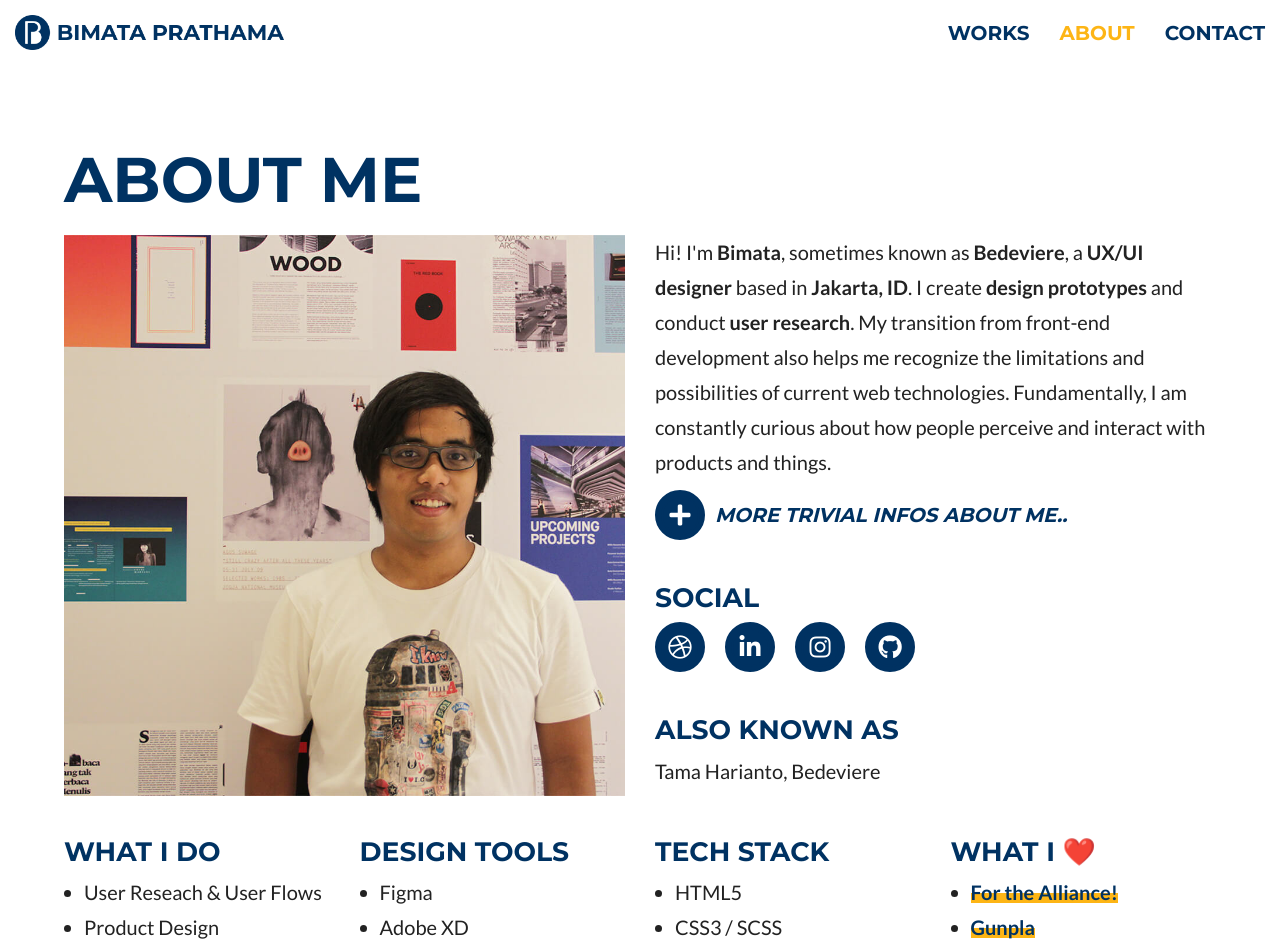
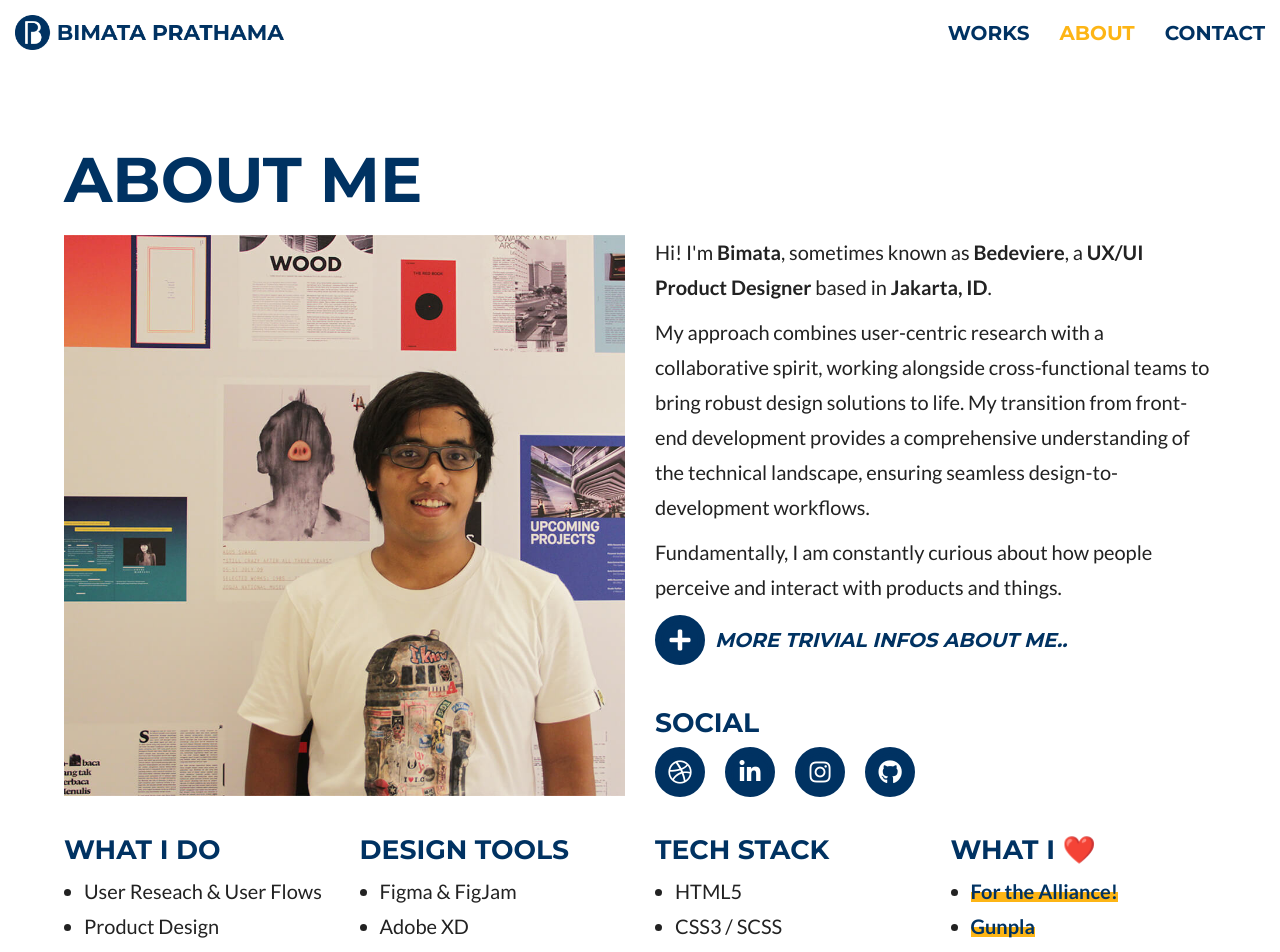
Before and after one commit to bedeviere/bimata3-vue, a Vue app: page /about in a window 1280 px wide. Shown: the top 952 px of the page. Built offline with nearby package versions, Linux system fonts and the light colour scheme.

Commit message:
update meta title, update about me page

```diff
--- a/src/App.vue
+++ b/src/App.vue
@@ -30,7 +30,7 @@
 export default {
   name: 'app',
   metaInfo: {
-    title: 'Bimata Prathama, UX/UI Designer'
+    title: 'Bimata Prathama, UX/UI Product Designer'
   },
   data() {
     return {
--- a/src/views/About.vue
+++ b/src/views/About.vue
@@ -11,7 +11,9 @@
           </div>
           <div class="column">
             <div class="about-overview">
-              <p>Hi! I'm <strong>Bimata</strong>, sometimes known as <strong>Bedeviere</strong>, a <strong>UX/UI designer</strong> based in <strong>Jakarta, ID</strong>. I create <strong>design prototypes</strong> and conduct <strong>user research</strong>. My transition from front-end development also helps me recognize the limitations and possibilities of current web technologies. Fundamentally, I am constantly curious about how people perceive and interact with products and things.</p>
+              <p>Hi! I'm <strong>Bimata</strong>, sometimes known as <strong>Bedeviere</strong>, a <strong>UX/UI Product Designer</strong> based in <strong>Jakarta, ID</strong>.</p>
+              <p>My approach combines user-centric research with a collaborative spirit, working alongside cross-functional teams to bring robust design solutions to life. My transition from front-end development provides a comprehensive understanding of the technical landscape, ensuring seamless design-to-development workflows.</p>
+              <p>Fundamentally, I am constantly curious about how people perceive and interact with products and things.</p>
               <transition-expand>
                 <div class="about-overview-more" v-show="overviewMore">
                   <p>By day, I research, brainstorm, experiment, and design for a living. By night, you might find me chilling in <a href="https://playvalorant.com/en-us/" target="_blank">VALORANT</a>, clicking heads quickly and stuff.</p>
@@ -33,9 +35,6 @@
                 <li><a class="button btn-icon btn-primary" href="http://instagram.com/bedeviere" target="_blank"><i class="fab fa-fw fa-instagram"></i></a></li>
                 <li><a class="button btn-icon btn-primary" href="http://github.com/bedeviere" target="_blank"><i class="fab fa-fw fa-github"></i></a></li>
               </ul>
-              <br>
-              <h4>Also Known As</h4>
-              <p>Tama Harianto, Bedeviere</p>
             </div>
           </div>
         </div>
@@ -58,7 +57,7 @@
                 <div class="about-design">
                   <h4>Design Tools</h4>
                   <ul class="list-bullet">
-                    <li>Figma</li>
+                    <li>Figma & FigJam</li>
                     <li>Adobe XD</li>
                     <li>Sketch</li>
                     <li>Adobe Illustrator</li>
@@ -114,7 +113,7 @@
           <div class="column">
             <h4>About this Website</h4>
             <p>This site has been designed and built using <a href="https://bulma.io/" target="_blank">Bulma CSS Framework</a> as the skeleton, with some customizations along the way. It's rendered and transitioned through <a href="https://vuejs.org/" target="_blank">Vue.JS</a>.</p>
-            <p>The CSS is written in <a href="https://sass-lang.com/" target="_blank">Sass</a>, with <strong>mobile first approach</strong> and with <a href="https://type-scale.com/" target="_blank">Perfect Fourth scale</a> for a <a href="https://alistapart.com/article/more-meaningful-typography" target="_blank">more meaningful typhography</a>.</p>
+            <p>The CSS is written in <a href="https://sass-lang.com/" target="_blank">Sass</a>, with <strong>mobile first approach</strong> and with <a href="https://type-scale.com/" target="_blank">Perfect Fourth scale</a> for a <a href="https://alistapart.com/article/more-meaningful-typography" target="_blank">more meaningful typography</a>.</p>
             <p>The color scheme of this site is heavily inspired by the <a href="https://wow.gamepedia.com/Crest_of_the_Alliance" target="_blank">Alliance Crest</a>.</p>
           </div>
           <div class="column">
@@ -136,7 +135,7 @@ import TransitionExpand from '../components/TransitionExpand.vue'
 export default {
   name: 'about',
   metaInfo: {
-    title: 'About - Bimata Prathama, UI/UX Designer'
+    title: 'About - Bimata Prathama, UI/UX Product Designer'
   },
   components: {
     TransitionExpand
--- a/src/views/Contact.vue
+++ b/src/views/Contact.vue
@@ -78,7 +78,7 @@ import axios from 'axios';
 export default {
   name: 'contact',
   metaInfo: {
-    title: 'Contact - Bimata Prathama, UX/UI Designer'
+    title: 'Contact - Bimata Prathama, UX/UI Product Designer'
   },
   data() {
     return {
--- a/src/views/NotFound.vue
+++ b/src/views/NotFound.vue
@@ -19,7 +19,7 @@
 export default {
   name: 'not-found',
   metaInfo: {
-    title: '404 Not Found - Bimata Prathama, UX/UI Designer'
+    title: '404 Not Found - Bimata Prathama, UX/UI Product Designer'
   }
 }
 </script>
--- a/src/views/Work.vue
+++ b/src/views/Work.vue
@@ -157,7 +157,7 @@
     name: 'work',
     metaInfo() {
       return {
-        title: this.work.title + ' - Bimata Prathama, UX/UI Designer'
+        title: this.work.title + ' - Bimata Prathama, UX/UI Product Designer'
       }
     },
     data() {
--- a/src/views/Works.vue
+++ b/src/views/Works.vue
@@ -42,7 +42,7 @@
   export default {
     name: 'works',
     metaInfo: {
-      title: 'Works - Bimata Prathama, UX/UI Designer'
+      title: 'Works - Bimata Prathama, UX/UI Product Designer'
     },
     data() {
       return {
```
